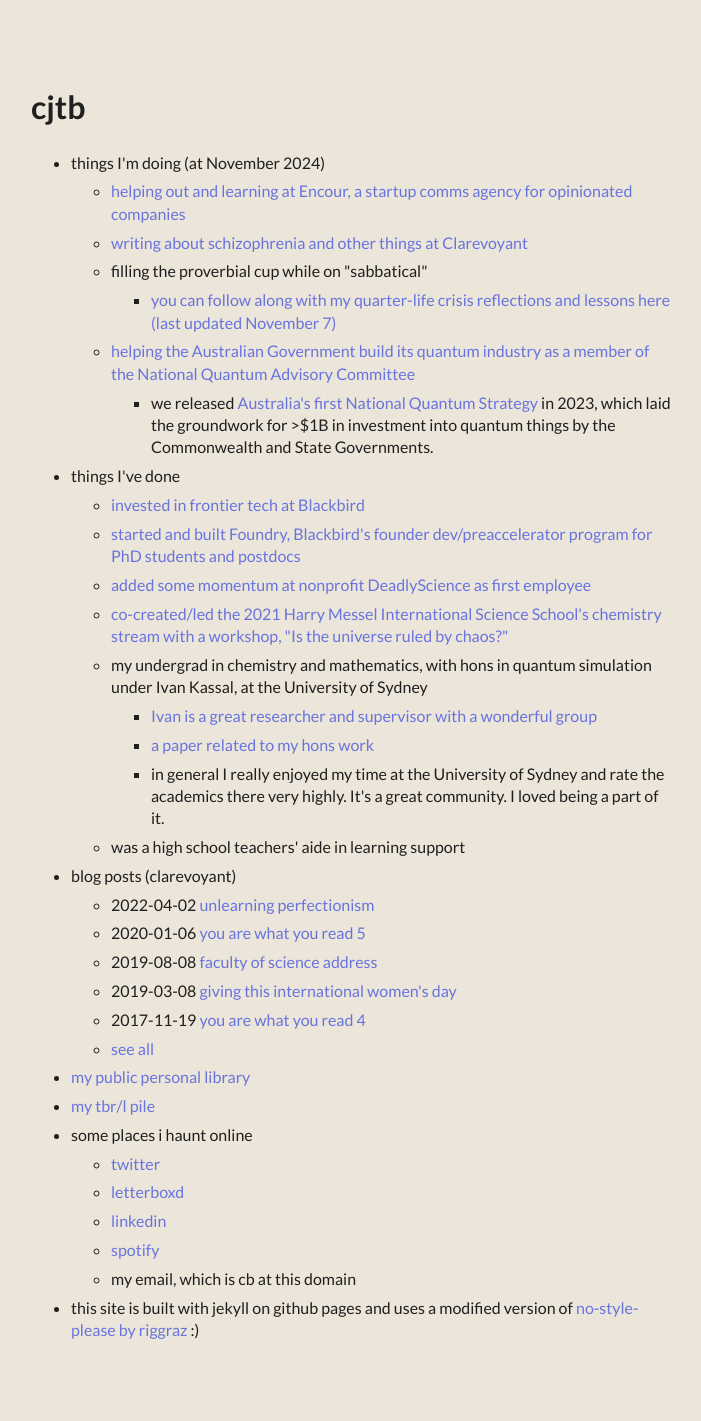
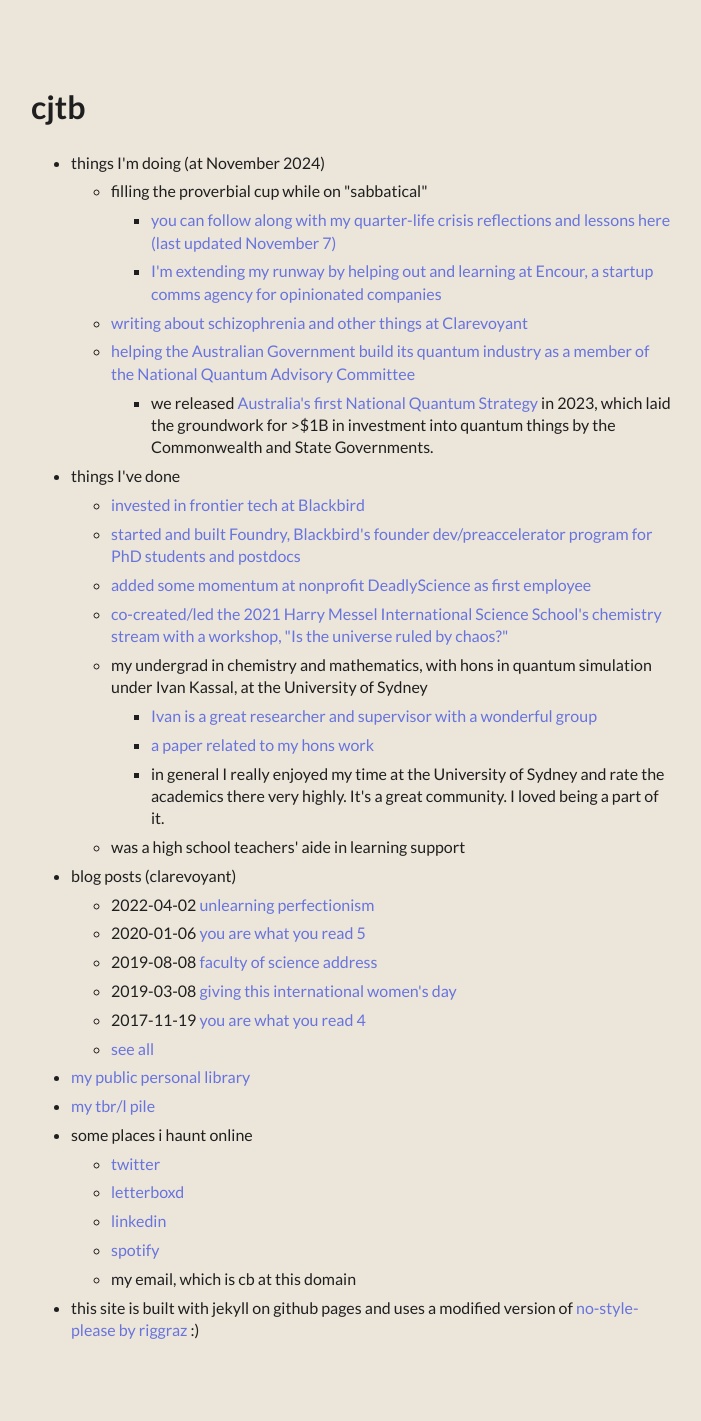
Before and after one commit to clarebirch/clarebirch.github.io, a Jekyll site: the page built from index.md, in a window 1280 px wide. Shown: the whole page, without its empty margins (289-990 px from the left). Built offline with Jekyll 4.4.1, drawn with Linux system fonts in a browser that asks for light colours; some web fonts are replaced.

Commit message:
MSG chagned order on menu.yml

```diff
--- a/_data/menu.yml
+++ b/_data/menu.yml
@@ -4,14 +4,14 @@
 entries:
   - title: things I'm doing (at November 2024)
     entries:
-      - title: helping out and learning at Encour, a startup comms agency for opinionated companies
-        url: https://encour.co
-      - title: writing about schizophrenia and other things at Clarevoyant
-        url: https://clarevoyant.substack.com
       - title: filling the proverbial cup while on "sabbatical"
         entries:
           - title: you can follow along with my quarter-life crisis reflections and lessons here (last updated November 7)
             url: quarter-life-crisis.html
+          - title: I'm extending my runway by helping out and learning at Encour, a startup comms agency for opinionated companies
+            url: https://encour.co
+      - title: writing about schizophrenia and other things at Clarevoyant
+        url: https://clarevoyant.substack.com
       - title: helping the Australian Government build its quantum industry as a member of the National Quantum Advisory Committee
         url: https://www.minister.industry.gov.au/ministers/husic/media-releases/national-quantum-advisory-committee
         entries:
```
